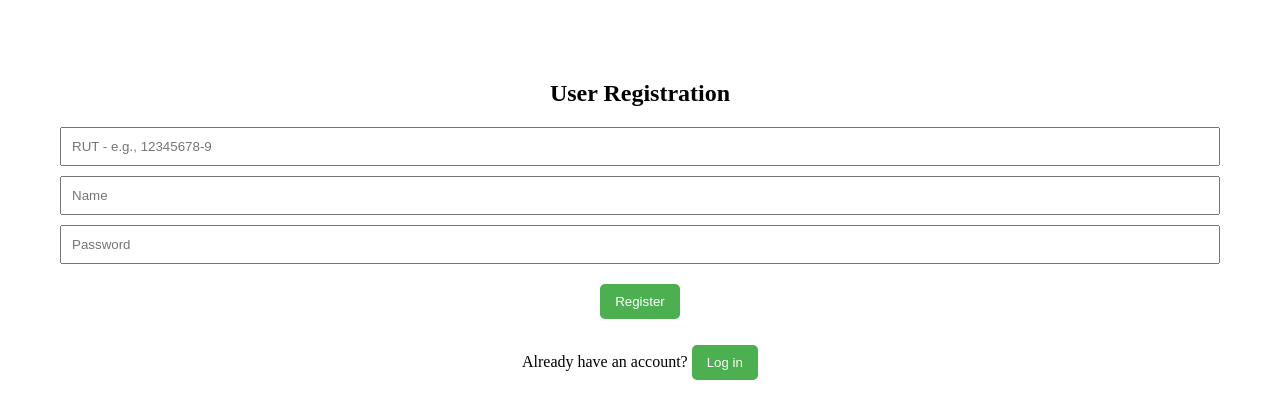
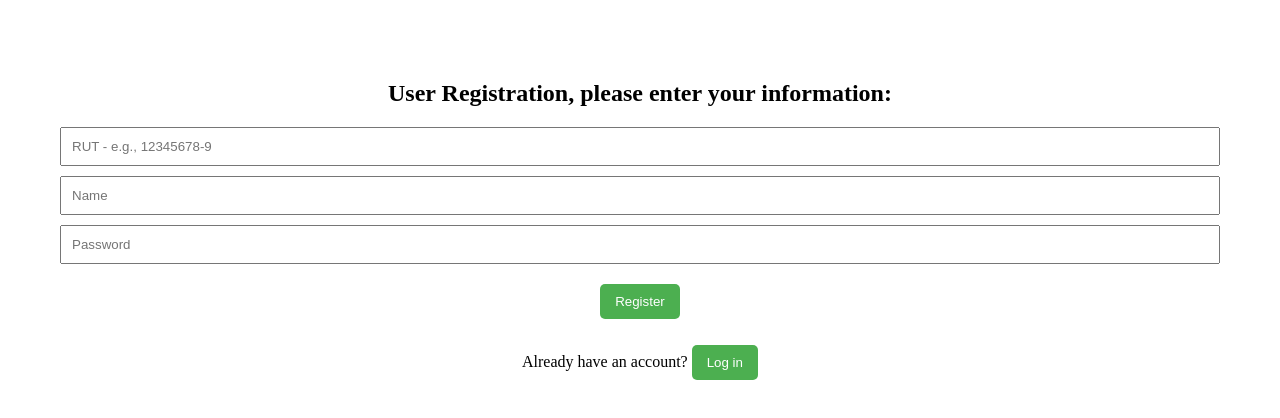
Before and after one commit to braulinho96/frontendProyecto, a React (Vite) app: page /register in a window 1280 px wide. Shown: the top 418 px of the page. Built offline with nearby package versions, Linux system fonts and the light colour scheme.

Commit message:
Commit prueba 2

```diff
--- a/src/components/Register.jsx
+++ b/src/components/Register.jsx
@@ -40,24 +40,24 @@ const Register = () => {
     };
 
     try {
-      await userService.create(user);
-      setSuccess('User registered successfully.');
-      setTimeout(() => navigate('/'), 200);
-    } catch (err) {
-      setError('The RUT is already registered.');
-      console.error('Error:', err);
+        await userService.create(user);
+        setSuccess('User registered successfully.');
+        setTimeout(() => navigate('/'), 200);
+    }catch (err) {
+        setError('The RUT is already registered.');
+        console.error('Error:', err);
     }
   };
 
   return (
     <div>
-      <h2>User Registration</h2>
+      <h2>User Registration, please enter your information:</h2>
       <form onSubmit={handleRegister}>
         <input
           type="text"
           placeholder="RUT - e.g., 12345678-9"
           value={rut}
-          onChange={handleRutChange} // This is
+          onChange={handleRutChange}
           maxLength={10}
           required
         />
```
